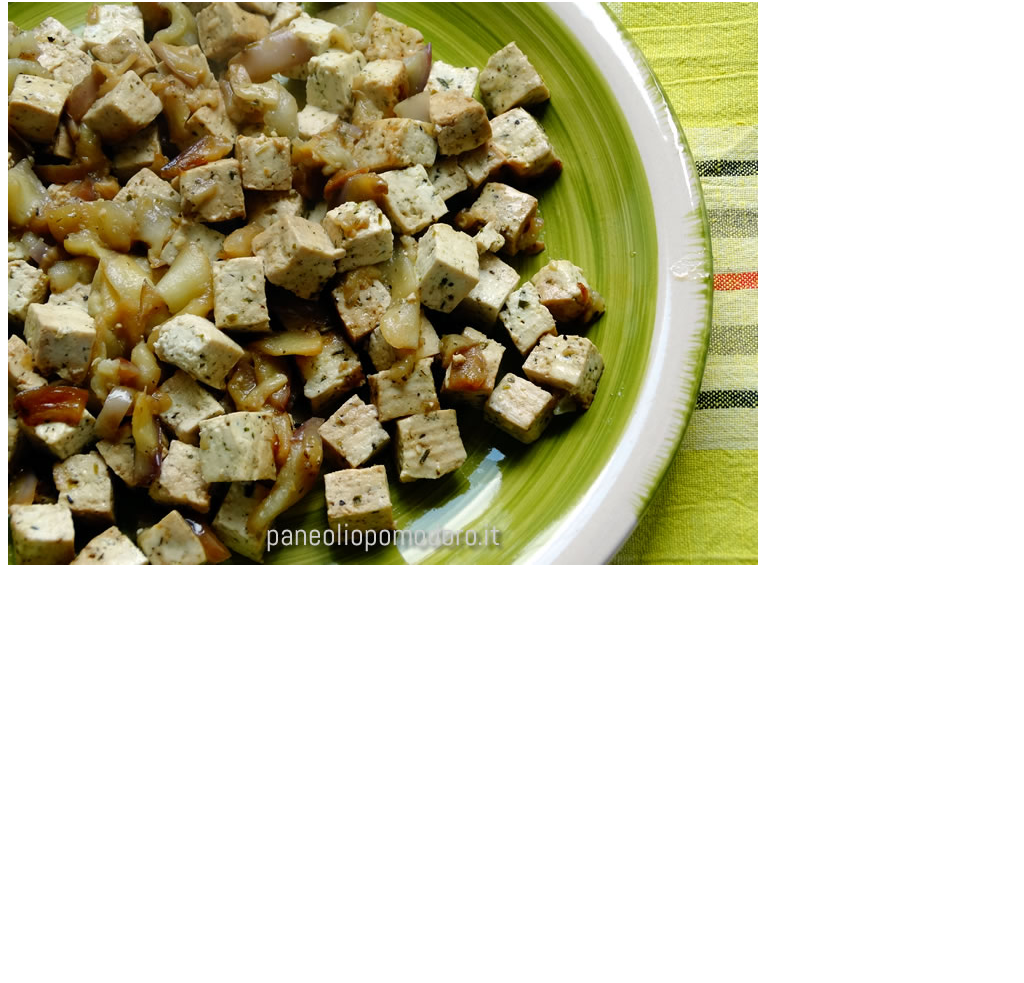
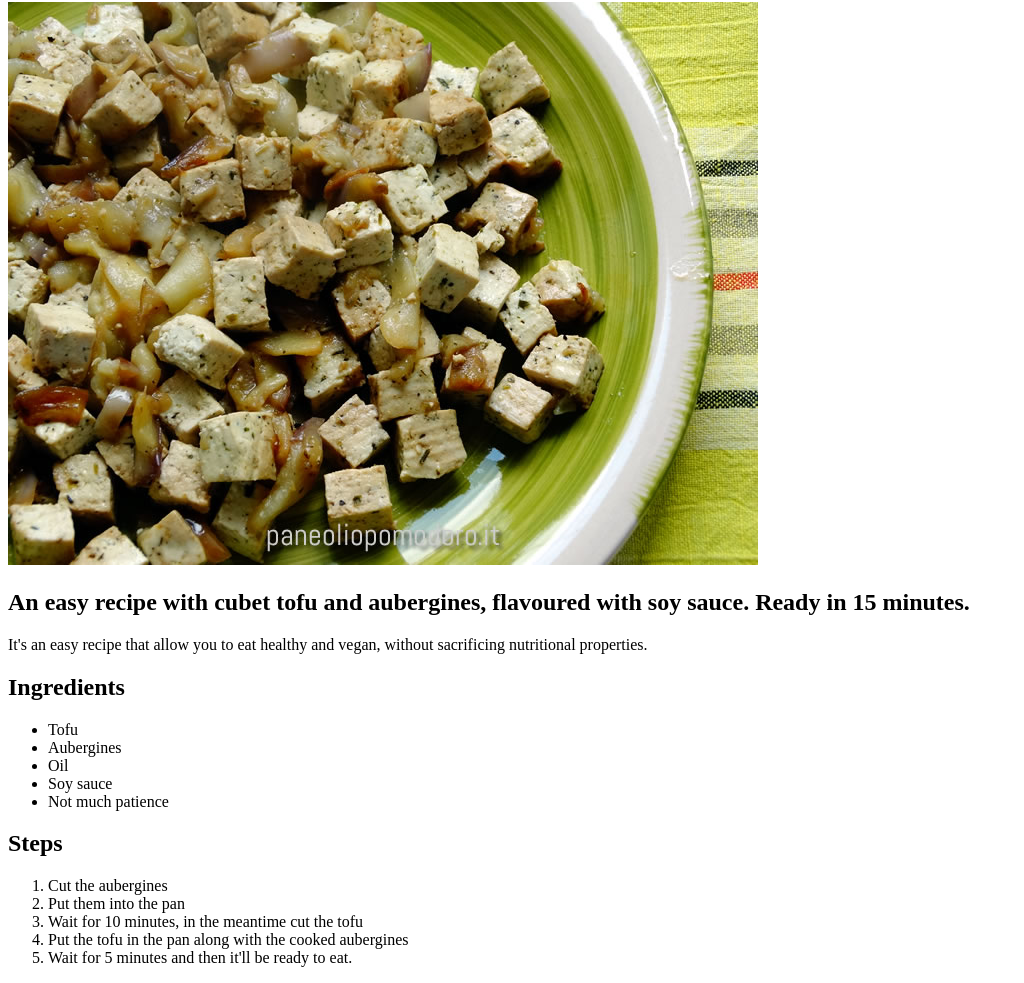
Before and after one commit to massimorunza/odin-recipes, a plain HTML site: page recipes/tofu-aubergines.html in a window 1280 px wide. Shown: the part 78-1061 px from the top of the page, without its empty margins (0-1024 px from the left). Before the commit the page ends 800 px from the top, so only its background shows below. Drawn offline with Linux system fonts and the light colour scheme.

Commit message:
Added recipe page general structure and some content

```diff
--- a/recipes/tofu-aubergines.html
+++ b/recipes/tofu-aubergines.html
@@ -6,8 +6,35 @@
     <meta name="viewport" content="width=device-width, initial-scale=1.0">
     <title>Tofu with aubergines</title>
 </head>
+
 <body>
+
   <h1>Tofu with aubergines</h1>
   <img src="./images/tofu-aubergines.jpg" alt="Result of the recipe">
+  <h2>An easy recipe with cubet tofu and aubergines, flavoured with soy sauce. Ready in 15 minutes.</h2>
+  <p>It's an easy recipe that allow you to eat healthy and vegan, without
+      sacrificing nutritional properties.
+  </p>
+
+  <h2>Ingredients</h2>
+  <ul>
+      <li>Tofu</li>
+      <li>Aubergines</li>
+      <li>Oil</li>
+      <li>Soy sauce</li>
+      <li>Not much patience</li>
+  </ul>
+
+  <h2>Steps</h2>
+  <ol>
+      <li>Cut the aubergines</li>
+      <li>Put them into the pan</li>
+      <li>Wait for 10 minutes, in the meantime cut the tofu</li>
+      <li>Put the tofu in the pan along with the cooked aubergines</li>
+      <li>Wait for 5 minutes and then it'll be ready to eat.</li>
+  </ol>
+
+
 </body>
+
 </html>
```
